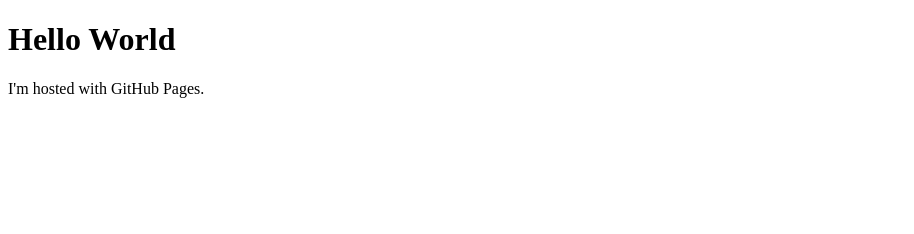
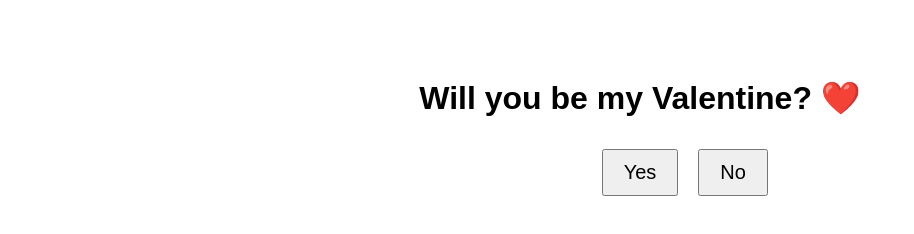
Before and after one commit to airox1/valentinesday_4Jade, a plain HTML site: page index.html in a window 1280 px wide. Shown: the whole page, without its empty margins (0-914 px from the left). Drawn offline with Linux system fonts and the light colour scheme.

Commit message:
Update index.html

```diff
--- a/index.html
+++ b/index.html
@@ -1,7 +1,42 @@
 <!DOCTYPE html>
-<html>
+<html lang="en">
+<head>
+    <meta charset="UTF-8">
+    <meta name="viewport" content="width=device-width, initial-scale=1.0">
+    <title>Will You Be My Valentine?</title>
+    <style>
+        body {
+            text-align: center;
+            font-family: Arial, sans-serif;
+            padding: 50px;
+        }
+        .btn {
+            padding: 10px 20px;
+            font-size: 20px;
+            margin: 10px;
+            cursor: pointer;
+        }
+        #no {
+            position: absolute;
+        }
+    </style>
+</head>
 <body>
-<h1>Hello World</h1>
-<p>I'm hosted with GitHub Pages.</p>
+    <h1>Will you be my Valentine? ❤️</h1>
+    <button class="btn" onclick="yesAnswer()">Yes</button>
+    <button class="btn" id="no" onmouseover="moveButton()">No</button>
+
+    <script>
+        function yesAnswer() {
+            alert("Yay! ❤️ Can't wait!");
+        }
+
+        function moveButton() {
+            let x = Math.random() * window.innerWidth - 100;
+            let y = Math.random() * window.innerHeight - 50;
+            document.getElementById("no").style.left = x + "px";
+            document.getElementById("no").style.top = y + "px";
+        }
+    </script>
 </body>
 </html>
```
